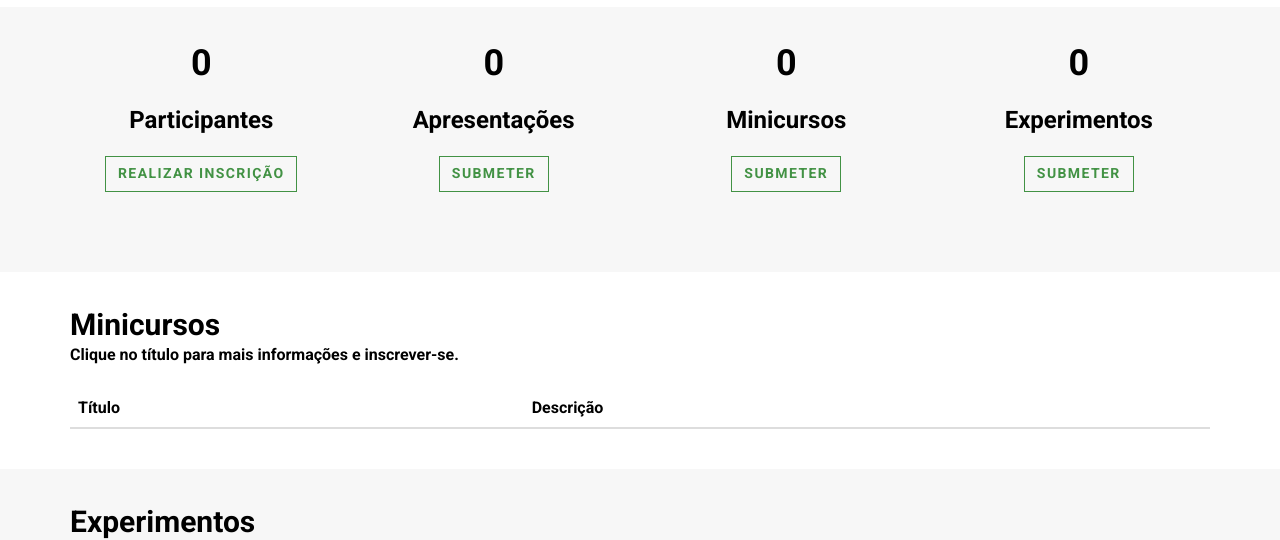
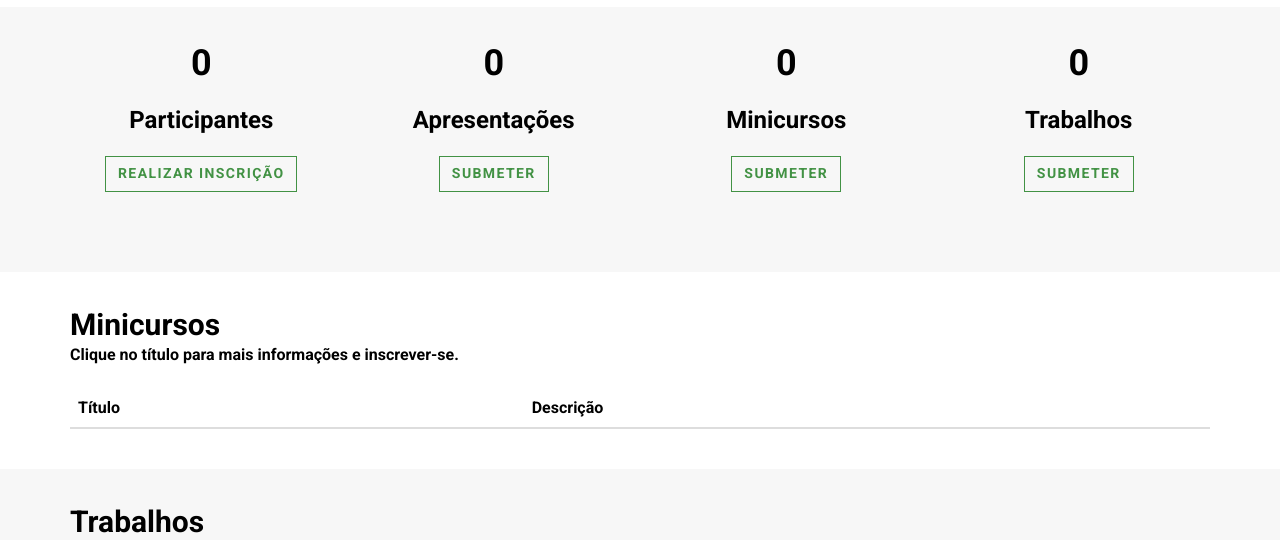
Before and after one commit to ifrs-dev/moepex, a Django app: page / in a window 1280 px wide. Shown: the part 710-1250 px from the top of the page. Run offline with Django 3.2, Linux system fonts and the light colour scheme; data that the repository does not hold is empty; some libraries are stand-ins or nearby versions.

Commit message:
Correção: Experimentos => Trabalhos

```diff
--- a/event_site/templates/event_site/base.html
+++ b/event_site/templates/event_site/base.html
@@ -42,7 +42,7 @@
               <li class="dropdown"><a href="#" data-toggle="dropdown" class="dropdown-toggle">Submissão<b class="caret"></b></a>
                 <ul class="dropdown-menu">
                   <li><a href="{% url 'presentation' %}">Pôster e Apresentação Oral</a></li>
-                  <li><a href="{% url 'experiment-create' %}">Amostra de Experimentos</a></li>
+                  <li><a href="{% url 'experiment-create' %}">Mostra de Trabalhos</a></li>
                   <li><a href="{% url 'event-create' %}">Minicurso</a></li>
                 </ul>
               </li>
--- a/event_site/templates/event_site/index.html
+++ b/event_site/templates/event_site/index.html
@@ -50,7 +50,7 @@
           <div class="col-md-3">
             <div class="post" align="center">
               <p class="h1" align="center">{{ experiments.count }}</p>
-              <p class="h3" align="center">Experimentos</p>
+              <p class="h3" align="center">Trabalhos</p>
               <p class="read-more">
                 <a href="{% url 'experiment-create' %}" class="btn btn-ghost">Submeter</a>
               </p>
@@ -93,7 +93,7 @@
     <div class="container clearfix">
         <div class="row services">
           <div class="col-md-12">
-            <span class="h2">Experimentos</span>
+            <span class="h2">Trabalhos</span>
             <table class="table">
               <thead>
                 <tr>
--- a/events/models.py
+++ b/events/models.py
@@ -37,8 +37,8 @@ CHOICES_SHIFTS = CHOICES_SHIFTS_2 + CHOICES_SHIFTS_4
 class Experiment(models.Model):
 
     class Meta:
-        verbose_name = "Experimento"
-        verbose_name_plural = "Experimentos"
+        verbose_name = "Trabalho"
+        verbose_name_plural = "Trabalhos"
 
     title = models.CharField(max_length=200, verbose_name='Título')
     description = models.TextField(verbose_name='Resumo (Breve descrição)', help_text='Paragráfo único com no máximo 50 palavras.')
--- a/events/templates/events/event-create.html
+++ b/events/templates/events/event-create.html
@@ -6,7 +6,7 @@
       <h1>Enviar proposta</h1>
       <form method="POST">
         {% csrf_token %}
-        <p><b>Author: </b>{{ request.user.get_full_name }}</p>
+        <p><b>Autor: </b>{{ request.user.get_full_name }}</p>
         {{ form|bootstrap }}
         <div align="right">
           <a class="btn btn-default" href="{% url 'home' %}">Cancelar</a>
--- a/events/templates/experiments/experiment-detail.html
+++ b/events/templates/experiments/experiment-detail.html
@@ -1,7 +1,7 @@
 {% extends "event_site/base.html" %}
 {% load static %}
 
-{% block page_title %}Experimento{% endblock page_title %}
+{% block page_title %}Trabalho{% endblock page_title %}
 
 {% block content %}
   <section>
```
Also changed, not shown: events/migrations/0003_auto_20180831_1231.py (added).
